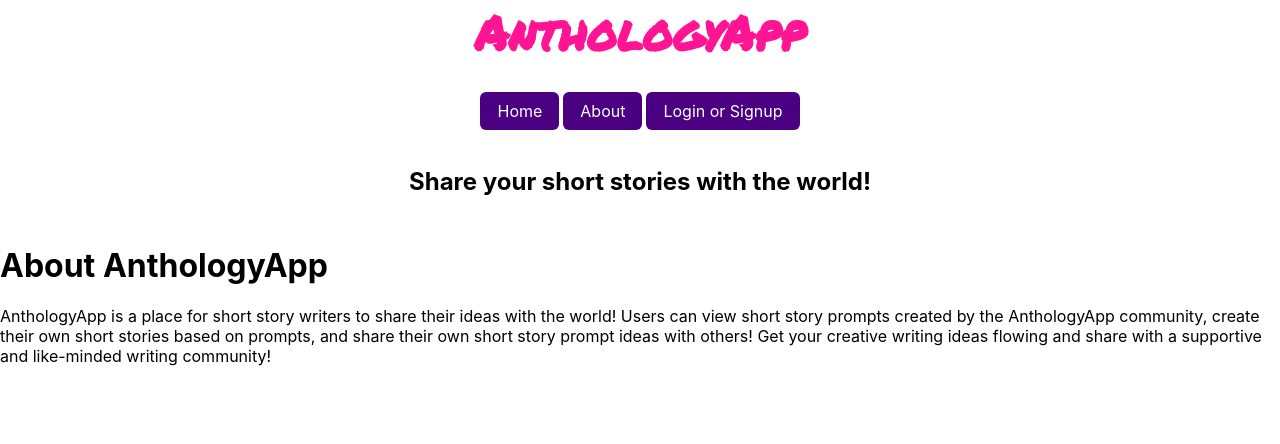
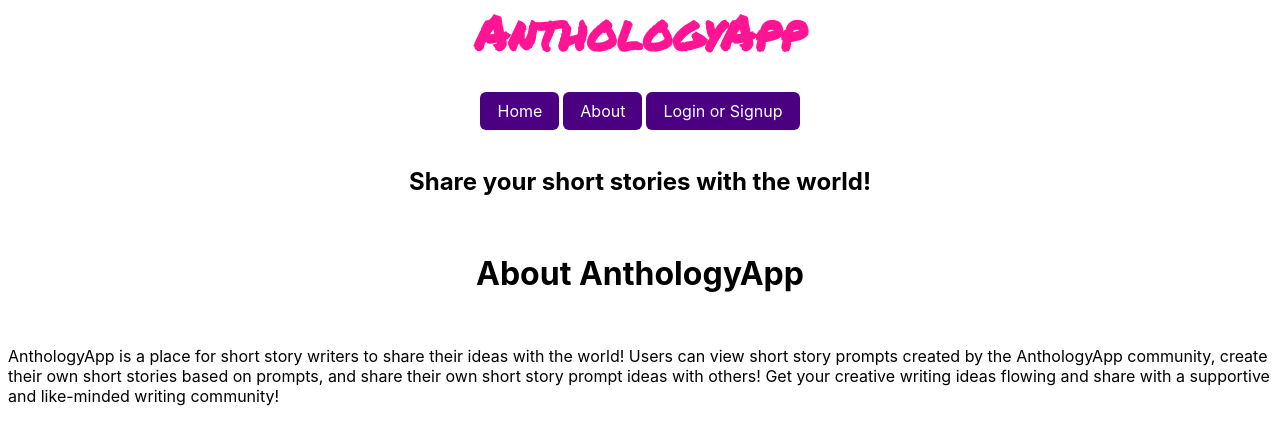
Before and after one commit to e-clawson/story-app, a React (Create React App) app in the folder client/: page /about in a window 1280 px wide. Shown: the top 444 px of the page. Built offline with nearby package versions, Linux system fonts and the light colour scheme.

Commit message:
add style components to About

```diff
--- a/client/src/components/About.js
+++ b/client/src/components/About.js
@@ -1,16 +1,27 @@
+import styled from "styled-components";
 
 const About = () => {
     return (
       <div>
-          <h1>About AnthologyApp</h1>
+        <Wrapper>
+        <h1>About AnthologyApp</h1>
+        </Wrapper>
+        <Wrapper>
           <p>AnthologyApp is a place for short story writers to share their ideas with the world!
         Users can view short story prompts created by the AnthologyApp community, create their own short
         stories based on prompts, and share their own short story prompt ideas with others! Get your
         creative writing ideas flowing and share with a supportive and like-minded writing community! </p>
+        </Wrapper>
        </div>
-
     )
   }
 
+  const Wrapper = styled.header`
+  display: flex;
+  justify-content: center;
+  align-items: center;
+  padding: 8px;
+`;
+
 
   export default About;
--- a/client/src/components/Notification.js
+++ b/client/src/components/Notification.js
@@ -6,12 +6,12 @@ const Notification = () => {
 
     useEffect(() => {
         const timerId = setTimeout(() => {
-            setMessage(null)
+            setMessage()
         }, 3000);
         return () => {
             clearTimeout(timerId)
         };
-    }, [message, setMessage]);
+    }, [message]);
 
     return (
         <div>
```
